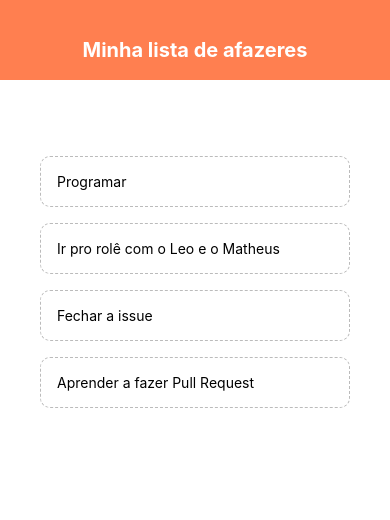
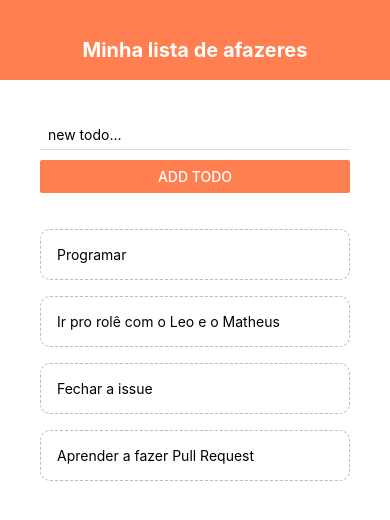
Before and after one commit to fga-eps-mds/2022-1-TiControla-FrontEnd, a React Native app in the folder estudos/exemplos/simple_todo_list/: screen / in a window 390 px wide. Shown: the top 520 px of the page. Built offline with nearby package versions, Linux system fonts and the light colour scheme.

Commit message:
Adicionado a função submitHandler que serve para submeter uma tarefa na aplicação

```diff
--- a/estudos/exemplos/simple_todo_list/App.js
+++ b/estudos/exemplos/simple_todo_list/App.js
@@ -3,6 +3,7 @@ import { useState } from 'react';
 import { StyleSheet, Text, View,FlatList } from 'react-native';
 import Header from './components/header';
 import TodoItem from './components/todoItems';
+import AddTodo from './components/addTodo';
 
 export default function App() {
 
@@ -17,13 +18,20 @@ export default function App() {
   {
       setTodoList((prevTodo => prevTodo.filter(todo => todo.key != key )));
   }
+  const submitHandler = (task) => {
+    setTodoList((prevTodos) => {
+      return [
+        { task, key: Math.random().toString() },
+        ...prevTodos
+      ];
+    });
+  }
 
   return (
     <View style={styles.container}>
       <Header />
       <View style={styles.content}>
-
-        {/* to form */}
+        <AddTodo submitHandler = {submitHandler} />
 
         <View style={styles.list} >
 
```
